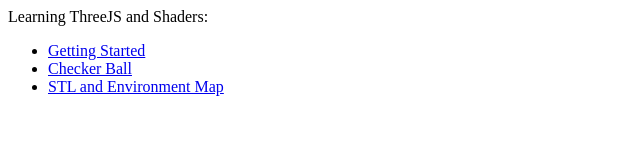
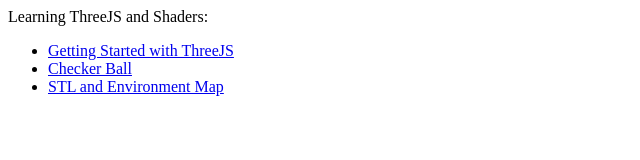
Before and after one commit to hwiguna/hwiguna.github.io, a plain HTML site: page ThreeJS/Shaders/index.html in a window 1280 px wide. Shown: the whole page, without its empty margins (0-640 px from the left). Drawn offline with Linux system fonts and the light colour scheme.

Commit message:
Update index.html

```diff
--- a/ThreeJS/Shaders/index.html
+++ b/ThreeJS/Shaders/index.html
@@ -9,7 +9,7 @@
     Learning ThreeJS and Shaders:
     <ul>
         <li>
-            <a href="getting-started-with-threejs">Getting Started</a>
+            <a href="GettingStarted">Getting Started with ThreeJS</a>
         </li>
         <li>
             <a href="CheckerBall">Checker Ball</a>
```
